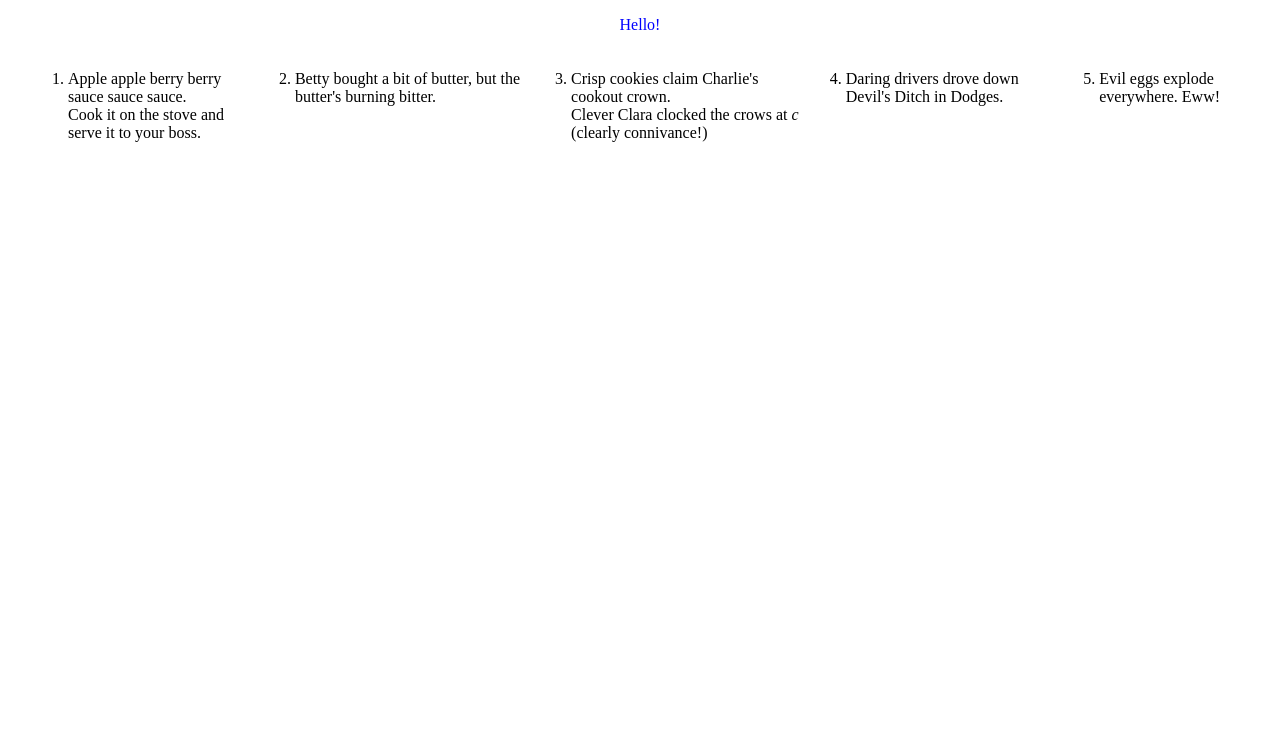
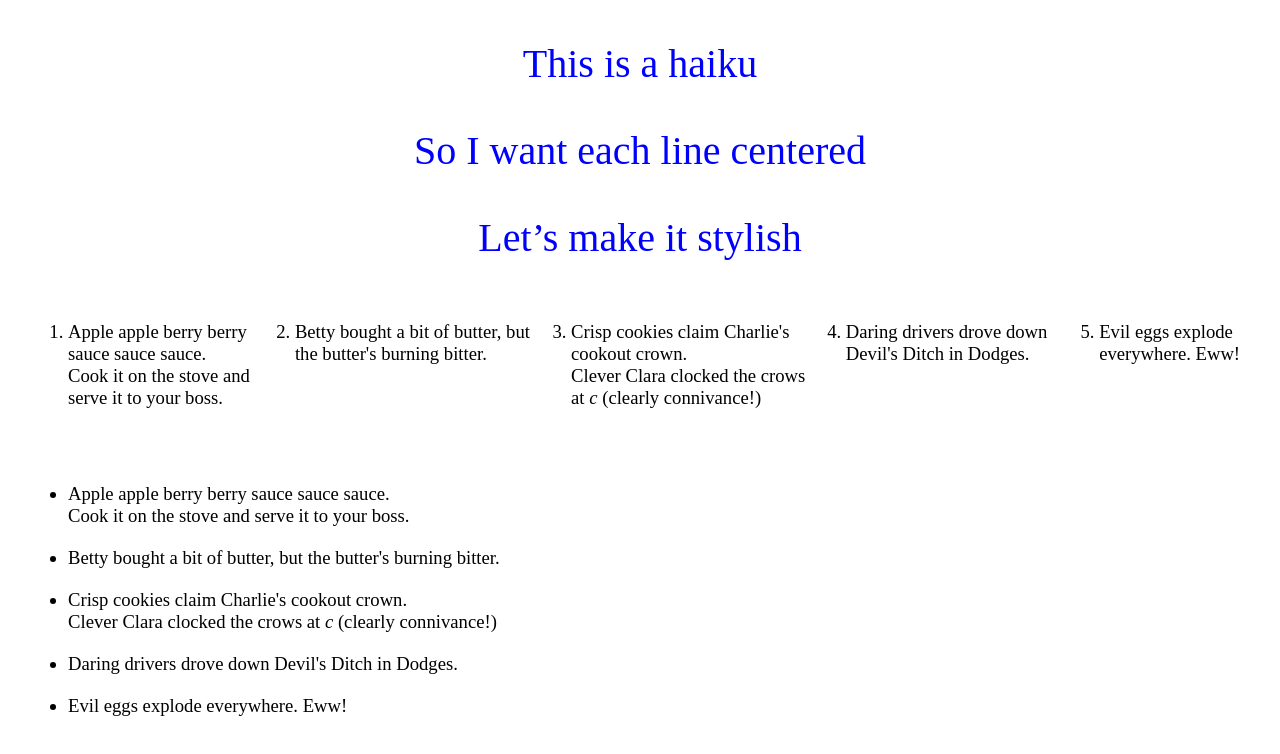
Before and after one commit to danielplazada/Practice, a plain HTML site: page Intro to HTML-CSS.html in a window 1280 px wide. Drawn offline with Linux system fonts and the light colour scheme.

Commit message:
Nov 13/2020

```diff
--- a/Intro to HTML-CSS.html
+++ b/Intro to HTML-CSS.html
@@ -3,14 +3,22 @@
   <head>
     <title>Listy list</title>
     <style>
-      p { color: blue; }
-      ol { display: flex; }
-      li { margin: 20px; }
+      ol { display: flex;}
+      li { margin: 20px; } //margine size
     </style>
   </head>
   <body>
-    <p style="color:blue; text-align:center;">Hello!</p>
-    <ol>
+    <style>
+      p { text-align: center;color: blue; }
+      p { font-size:30pt; } //font_size
+    </style>
+      <p>This is a haiku</p>
+      <p>So I want each line centered</p>
+      <p>Let’s make it stylish</p>
+    <style>
+      li { font-size:14pt; } //font_size
+    </style>
+    <ol> <!--numbered list -->
       <li>Apple apple berry berry sauce sauce sauce.<br>
           Cook it on the stove and serve it to your boss.
       <li>Betty bought a bit of butter,
@@ -19,6 +27,16 @@
           clocked the crows at <em>c</em> (clearly connivance!)
       <li>Daring drivers drove down Devil's Ditch in Dodges.
       <li>Evil eggs explode everywhere. Eww!
-    </ol>
+    </ol><br>
+    <ul> <!--//bolleted list -->
+      <li>Apple apple berry berry sauce sauce sauce.<br>
+          Cook it on the stove and serve it to your boss.
+      <li>Betty bought a bit of butter,
+          but the butter's burning bitter.<br>
+      <li>Crisp cookies claim Charlie's cookout crown.<br>  Clever Clara
+          clocked the crows at <em>c</em> (clearly connivance!)
+      <li>Daring drivers drove down Devil's Ditch in Dodges.
+      <li>Evil eggs explode everywhere. Eww!
+    </ul>
   </body>
 </html>
```
